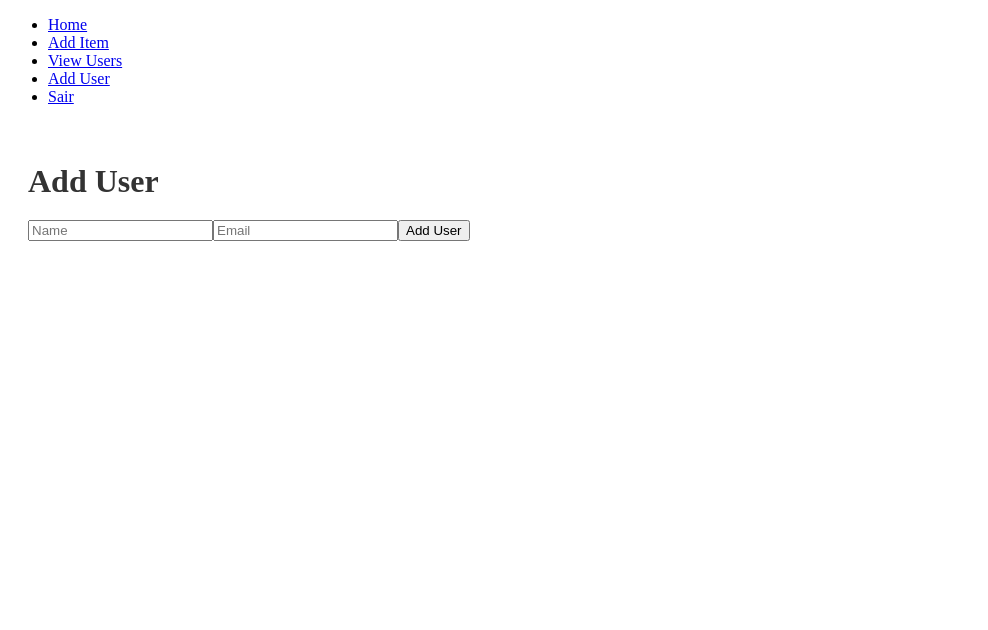
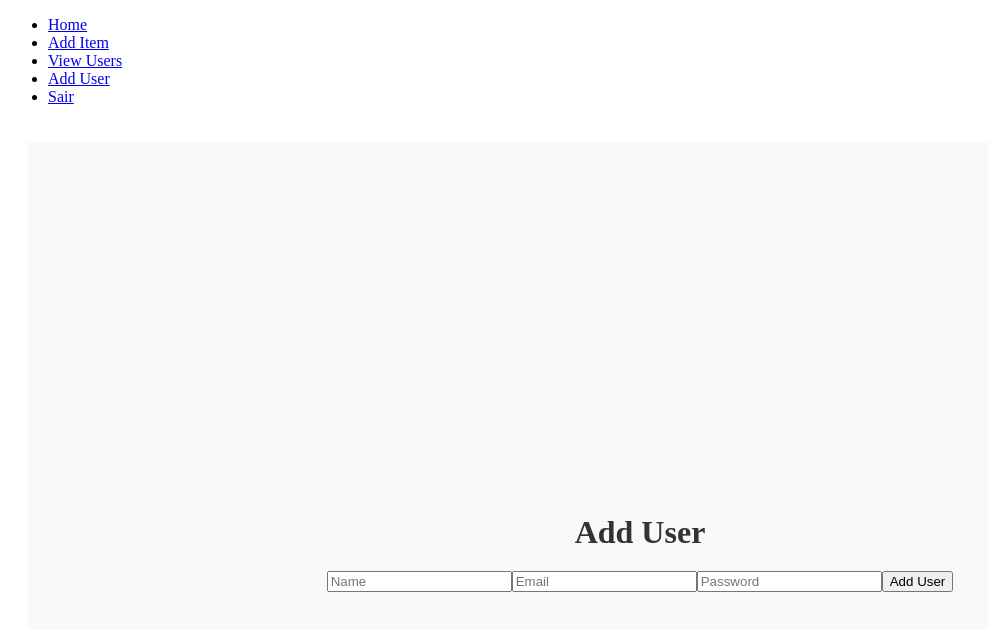
Before and after one commit to WallaceMarinho/CRUD_SO2_Sabha, a React (Create React App) app in the folder frontend/crud-sabha/: page /add-user in a window 1280 px wide. Shown: the top 630 px of the page, without its empty margins (0-988 px from the left). Built offline with nearby package versions, Linux system fonts and the light colour scheme.

Commit message:
fix: modified Users and addUser screens

```diff
--- a/frontend/crud-sabha/src/components/AddUser.tsx
+++ b/frontend/crud-sabha/src/components/AddUser.tsx
@@ -1,4 +1,3 @@
-// src/components/AddUser.tsx
 import React, { useState } from 'react';
 import { createUser } from '../services/userService';
 import { User } from '../types/User';
@@ -6,30 +5,52 @@ import { User } from '../types/User';
 const AddUser: React.FC = () => {
   const [name, setName] = useState('');
   const [email, setEmail] = useState('');
+  const [password, setPassword] = useState('');
+  const [successMessage, setSuccessMessage] = useState('');
+  const [errorMessage, setErrorMessage] = useState('');
 
   const handleSubmit = async (e: React.FormEvent) => {
     e.preventDefault();
-    const newUser: Omit<User, 'id'> = { name, email };
-    await createUser(newUser);
-    setName('');
-    setEmail('');
+    const newUser: Omit<User, 'id'> = { name, email, password };
+
+    try {
+      await createUser(newUser);
+      setSuccessMessage('User created successfully.');
+      setName('');
+      setEmail('');
+      setPassword('');
+    } catch (error) {
+      console.error('Error creating user:', error);
+      setErrorMessage('Failed to create user.');
+    }
   };
 
   return (
-    <div>
+    <div className="users-container">
       <h1>Add User</h1>
+      {successMessage && <p className="success-message">{successMessage}</p>}
+      {errorMessage && <p className="error-message">{errorMessage}</p>}
       <form onSubmit={handleSubmit}>
         <input
           type="text"
           value={name}
           onChange={(e) => setName(e.target.value)}
           placeholder="Name"
+          required
         />
         <input
           type="email"
           value={email}
           onChange={(e) => setEmail(e.target.value)}
           placeholder="Email"
+          required
+        />
+        <input
+          type="password"
+          value={password}
+          onChange={(e) => setPassword(e.target.value)}
+          placeholder="Password"
+          required
         />
         <button type="submit">Add User</button>
       </form>
--- a/frontend/crud-sabha/src/components/Users.tsx
+++ b/frontend/crud-sabha/src/components/Users.tsx
@@ -1,27 +1,55 @@
-// src/components/Users.tsx
 import React, { useEffect, useState } from 'react';
-import { getUsers } from '../services/userService';
+import { getUsers, deleteUser } from '../services/userService';
 import { User } from '../types/User';
+import '../styles/Users.css';
 
 const Users: React.FC = () => {
   const [users, setUsers] = useState<User[]>([]);
 
   useEffect(() => {
     async function fetchData() {
-      const users = await getUsers();
-      setUsers(users);
+      const fetchedUsers = await getUsers();
+      setUsers(fetchedUsers);
     }
     fetchData();
   }, []);
 
+  const handleDelete = async (id: string) => {
+    if (window.confirm('Are you sure you want to delete this user?')) {
+      try {
+        await deleteUser(id);
+        setUsers(users.filter(user => user.id !== id));
+      } catch (error) {
+        console.error('Failed to delete user:', error);
+      }
+    }
+  };
+
   return (
-    <div>
+    <div className="users-container">
       <h1>Users</h1>
-      <ul>
-        {users.map((user) => (
-          <li key={user.id}>{user.name}</li>
-        ))}
-      </ul>
+      <table className="users-table">
+        <thead>
+          <tr>
+            <th>Name</th>
+            <th>Email</th>
+            <th>Delete</th>
+          </tr>
+        </thead>
+        <tbody>
+          {users.map((user) => (
+            <tr key={user.id}>
+              <td>{user.name}</td>
+              <td>{user.email}</td>
+              <td>
+                <button className="delete-button" onClick={() => handleDelete(user.id)}>
+                  Delete
+                </button>
+              </td>
+            </tr>
+          ))}
+        </tbody>
+      </table>
     </div>
   );
 };
--- a/frontend/crud-sabha/src/services/userService.ts
+++ b/frontend/crud-sabha/src/services/userService.ts
@@ -1,4 +1,3 @@
-// src/services/userService.ts
 import api from './api';
 import { User } from '../types/User';
 
@@ -9,9 +8,24 @@ const getUsers = async (): Promise<User[]> => {
   return response.data;
 };
 
+const getUserById = async (id: string): Promise<User> => {
+  const response = await api.apiJson.get<User>(`/users/${id}`);
+  return response.data;
+};
+
 const createUser = async (user: NewUser) => {
   const response = await api.apiJson.post('/users', user);
   return response.data;
 };
 
-export { getUsers, createUser };
+const updateUser = async (user: User) => {
+  const response = await api.apiJson.put(`/users/${user.id}`, user);
+  return response.data;
+};
+
+const deleteUser = async (id: string) => {
+  const response = await api.apiJson.delete(`/users/${id}`);
+  return response.data;
+};
+
+export { getUsers, getUserById, createUser, updateUser, deleteUser };
--- /dev/null
+++ b/frontend/crud-sabha/src/styles/AddUser.css
@@ -0,0 +1,65 @@
+.users-container {
+    display: flex;
+    justify-content: center;
+    align-items: center;
+    min-height: 100vh;
+    background-color: #f9f9f9;
+  }
+
+  form {
+    width: 100%;
+    max-width: 400px;
+    background-color: #fff;
+    padding: 20px;
+    border-radius: 8px;
+    box-shadow: 0 4px 8px rgba(0, 0, 0, 0.1);
+  }
+
+  input[type="text"],
+  input[type="email"],
+  input[type="password"] {
+    width: 100%;
+    padding: 10px;
+    margin-bottom: 15px;
+    border: 1px solid #ccc;
+    border-radius: 4px;
+    box-sizing: border-box;
+  }
+
+  button {
+    width: 100%;
+    padding: 10px;
+    margin-top: 10px;
+    border: none;
+    background-color: #007bff;
+    color: #fff;
+    font-size: 1rem;
+    cursor: pointer;
+    border-radius: 4px;
+  }
+
+  button[type="button"] {
+    background-color: #6c757d;
+  }
+
+  button:hover {
+    background-color: #0056b3;
+  }
+
+  .success-message,
+  .error-message {
+    text-align: center;
+    margin-top: 10px;
+    padding: 10px;
+    border-radius: 4px;
+  }
+
+  .success-message {
+    background-color: #d4edda;
+    color: #155724;
+  }
+
+  .error-message {
+    background-color: #f8d7da;
+    color: #721c24;
+  }
--- /dev/null
+++ b/frontend/crud-sabha/src/styles/Users.css
@@ -0,0 +1,48 @@
+.users-container {
+    display: flex;
+    flex-direction: column;
+    align-items: center;
+    justify-content: center;
+    min-height: 100vh;
+    background-color: #f9f9f9;
+}
+
+h1 {
+    margin-bottom: 20px;
+    font-size: 2rem;
+    color: #333;
+}
+
+.users-table {
+    width: 80%;
+    border-collapse: collapse;
+    background-color: #fff;
+    box-shadow: 0 4px 8px rgba(0, 0, 0, 0.1);
+}
+
+.users-table th,
+.users-table td {
+    border: 1px solid #ddd;
+    padding: 8px;
+    text-align: left;
+    white-space: nowrap;
+    overflow: hidden;
+    text-overflow: ellipsis;
+}
+
+.users-table th {
+    background-color: #f2f2f2;
+    font-weight: bold;
+}
+
+.users-table td {
+    max-width: 200px; /* Adjust as necessary */
+}
+
+.users-table tr:nth-child(even) {
+    background-color: #f9f9f9;
+}
+
+.users-table tr:hover {
+    background-color: #f1f1f1;
+}
--- a/frontend/crud-sabha/src/types/User.ts
+++ b/frontend/crud-sabha/src/types/User.ts
@@ -3,6 +3,7 @@ export interface User {
     id: string;
     name: string;
     email: string;
+    password: string;
   }
 
   export default User
```
Also changed, not shown: 1 other file (tests, documents, lock files or other folders).
